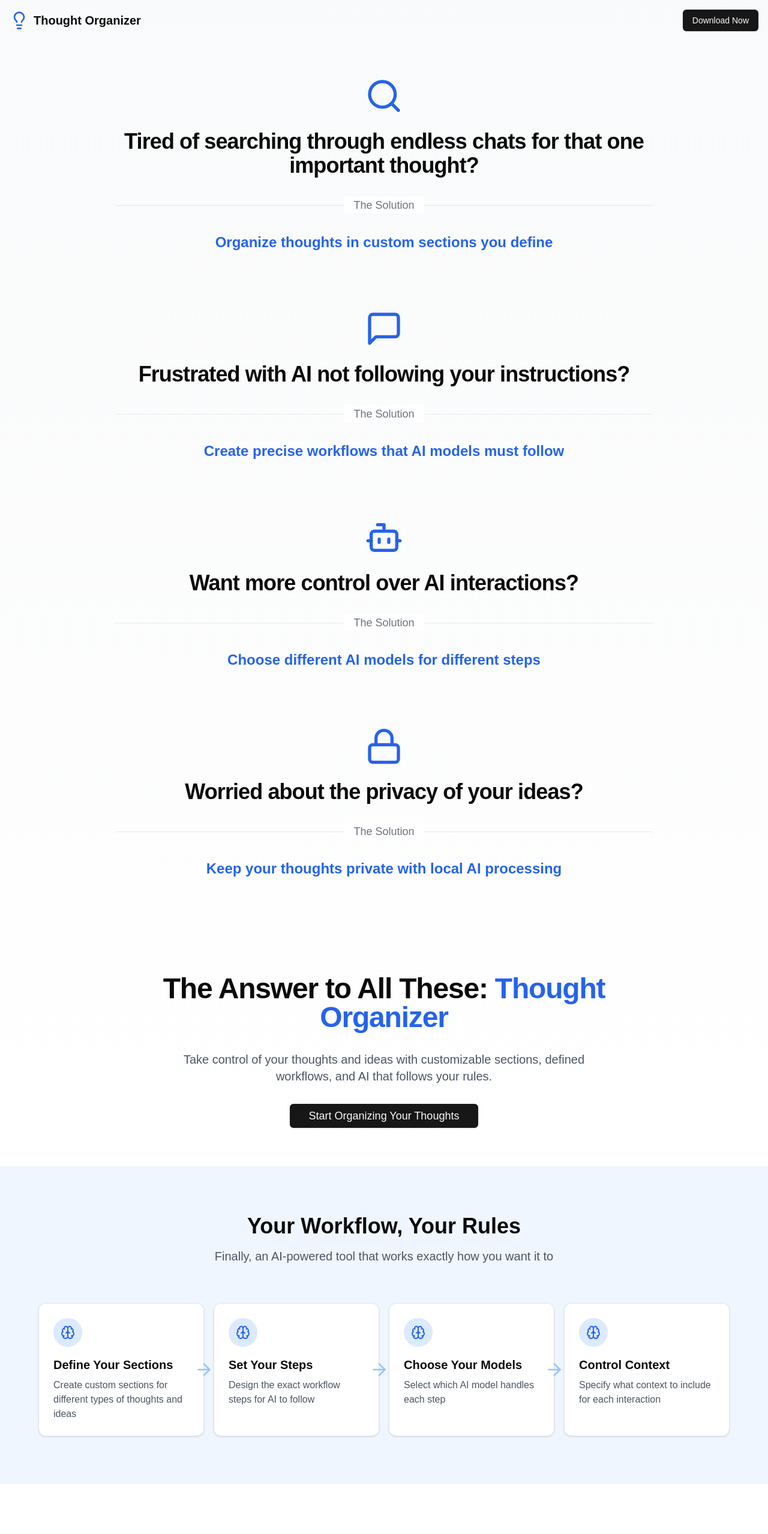
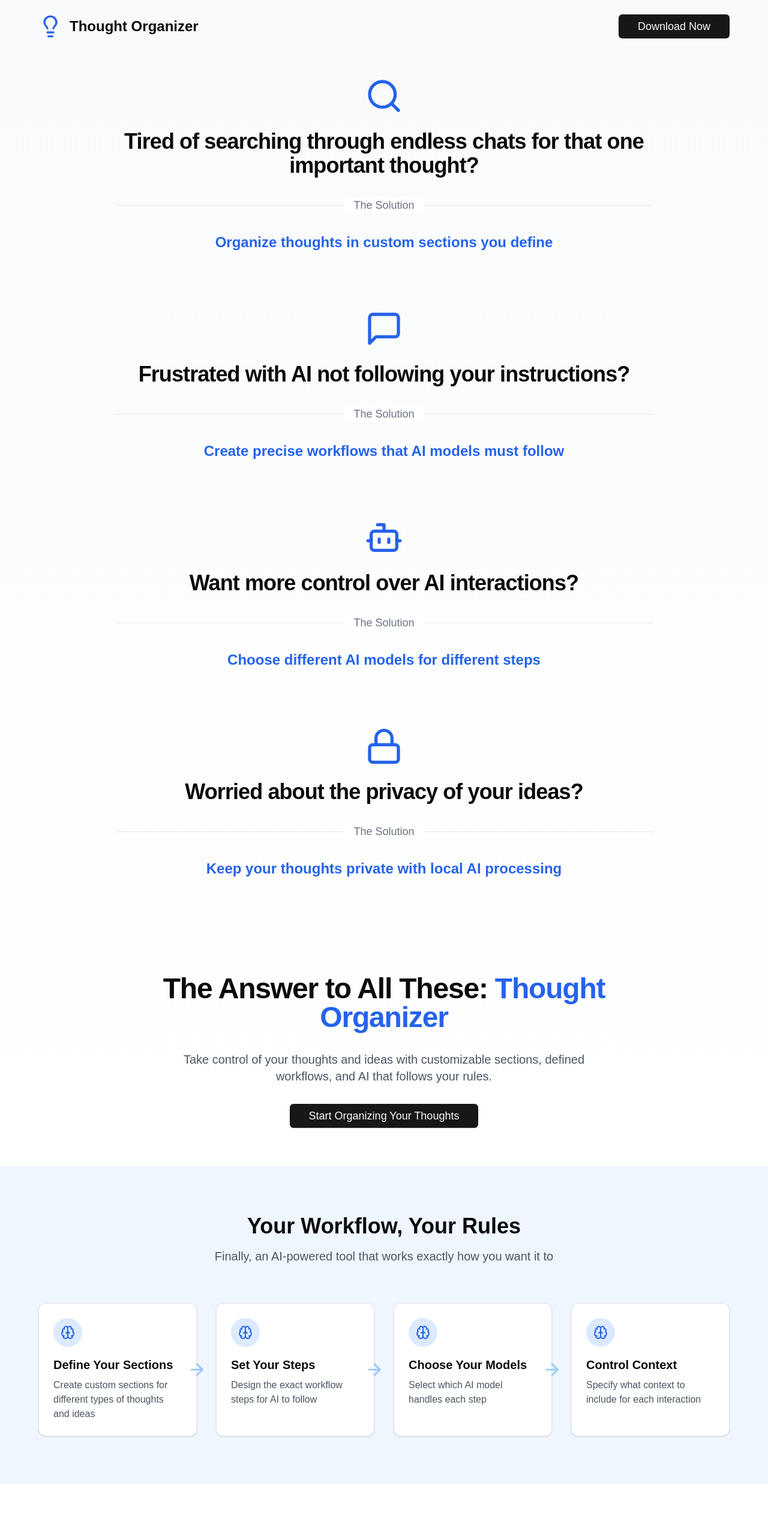
Before and after one commit to mukkarapavankumar/Thought-organizer-v2, a Next.js app in the folder website/thought_organizer_website/: page / in a window 1280 px wide. Shown: the top 2557 px of the page at 60% size. Built offline with nearby package versions, Linux system fonts and the light colour scheme.

Commit message:
Improved container width and font sizes

```diff
--- a/website/thought_organizer_website/components/hero-section.tsx
+++ b/website/thought_organizer_website/components/hero-section.tsx
@@ -14,8 +14,8 @@ const workflowSteps = [
 export function HeroSection() {
   return (
     <section className="pt-32 pb-16 md:pt-40 md:pb-20">
-      <div className="container mx-auto px-4">
-        <div className="text-center max-w-4xl mx-auto">
+      <div className="container">
+        <div className="text-center">
           <motion.h1
             className="text-4xl md:text-6xl font-bold tracking-tight"
             initial={{ opacity: 0, y: 20 }}
@@ -51,7 +51,7 @@ export function HeroSection() {
         </div>
 
         <motion.div
-          className="mt-16 grid grid-cols-2 md:grid-cols-4 gap-4 max-w-4xl mx-auto"
+          className="mt-16 grid grid-cols-2 md:grid-cols-4 gap-8"
           initial={{ opacity: 0, y: 20 }}
           animate={{ opacity: 1, y: 0 }}
           transition={{ duration: 0.5, delay: 0.6 }}
--- a/website/thought_organizer_website/components/nav-header.tsx
+++ b/website/thought_organizer_website/components/nav-header.tsx
@@ -24,13 +24,15 @@ export function NavHeader() {
       animate={{ y: 0 }}
       transition={{ duration: 0.5 }}
     >
-      <div className="container mx-auto px-4 py-4">
-        <nav className="flex items-center justify-between">
-          <Link href="/" className="flex items-center space-x-2">
-            <BulbOutlined className="h-8 w-8 text-blue-600" />
-            <span className="text-xl font-bold">Thought Organizer</span>
+      <div className="px-4 md:px-8 lg:px-12 xl:px-16 2xl:px-24 py-6 w-full">
+        <nav className="flex items-center justify-between w-full max-w-[2000px] mx-auto">
+          <Link href="/" className="flex items-center space-x-3">
+            <BulbOutlined className="h-10 w-10 text-blue-600" />
+            <span className="text-2xl font-bold">Thought Organizer</span>
           </Link>
-          <Button variant="default">Download Now</Button>
+          <div className="flex items-center gap-8">
+            <Button variant="default" size="lg" className="text-lg font-medium">Download Now</Button>
+          </div>
         </nav>
       </div>
     </motion.header>
--- a/website/thought_organizer_website/components/workflow-demo.tsx
+++ b/website/thought_organizer_website/components/workflow-demo.tsx
@@ -26,9 +26,9 @@ const workflowSteps = [
 export function WorkflowDemo() {
   return (
     <section className="py-20 bg-blue-50">
-      <div className="container mx-auto px-4">
+      <div className="container">
         <motion.div
-          className="text-center max-w-3xl mx-auto mb-16"
+          className="text-center mb-16"
           initial={{ opacity: 0, y: 20 }}
           whileInView={{ opacity: 1, y: 0 }}
           transition={{ duration: 0.5 }}
@@ -42,7 +42,7 @@ export function WorkflowDemo() {
           </p>
         </motion.div>
 
-        <div className="grid md:grid-cols-2 lg:grid-cols-4 gap-4 max-w-6xl mx-auto">
+        <div className="grid md:grid-cols-2 lg:grid-cols-4 gap-8">
           {workflowSteps.map((step, index) => (
             <motion.div
               key={index}
--- a/website/thought_organizer_website/components/workflow-showcase.tsx
+++ b/website/thought_organizer_website/components/workflow-showcase.tsx
@@ -38,8 +38,8 @@ export function WorkflowShowcase() {
 
   return (
     <section id="workflows" className="py-20 bg-gray-50">
-      <div className="container mx-auto px-4">
-        <div className="text-center max-w-3xl mx-auto mb-16">
+      <div className="container">
+        <div className="text-center mb-16">
           <h2 className="text-3xl md:text-4xl font-bold">
             Workflows for Every Field
           </h2>
--- a/website/thought_organizer_website/tailwind.config.ts
+++ b/website/thought_organizer_website/tailwind.config.ts
@@ -8,6 +8,15 @@ const config: Config = {
     "./app/**/*.{js,ts,jsx,tsx,mdx}",
   ],
   theme: {
+  	container: {
+      center: true,
+      padding: {
+        DEFAULT: "1rem",
+        lg: "2rem",
+        xl: "4rem",
+        "2xl": "6rem",
+      },
+    },
   	extend: {
   		colors: {
   			background: 'hsl(var(--background))',
```
